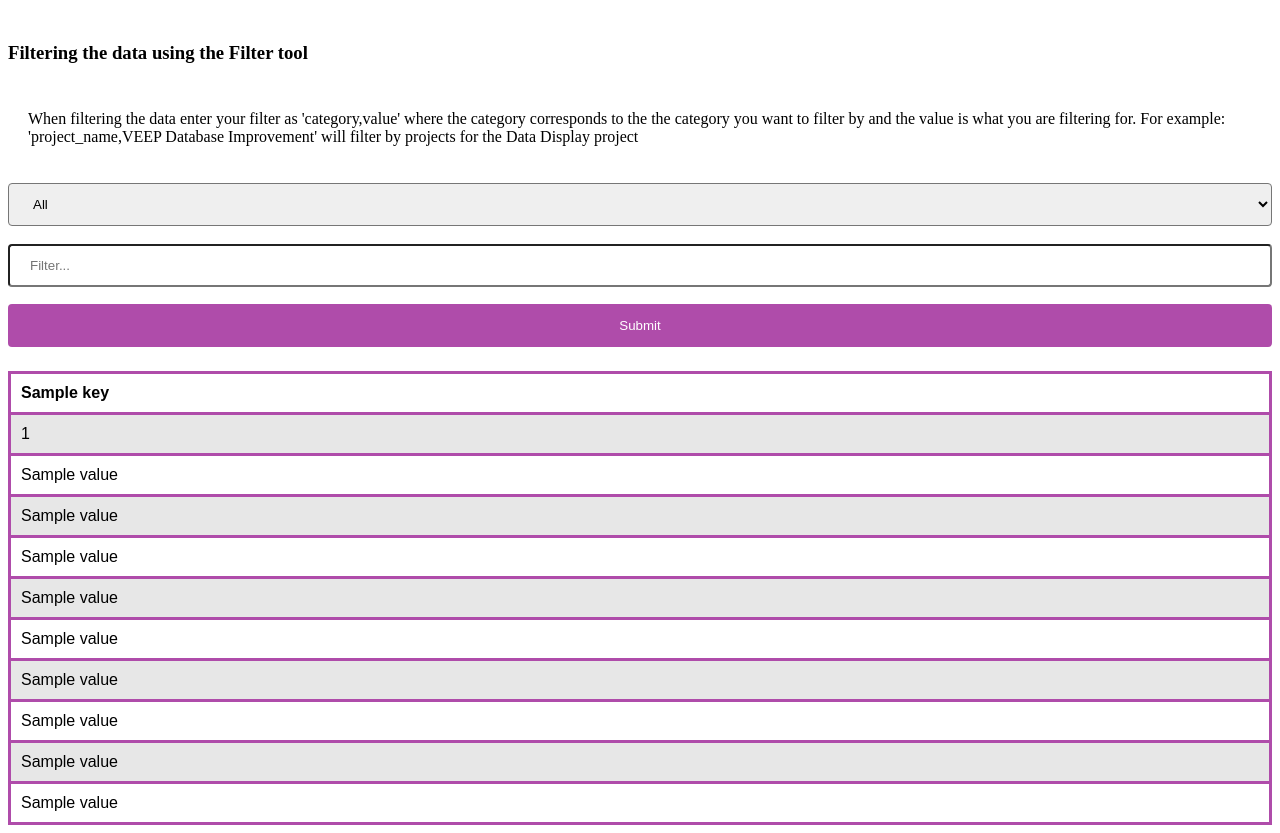
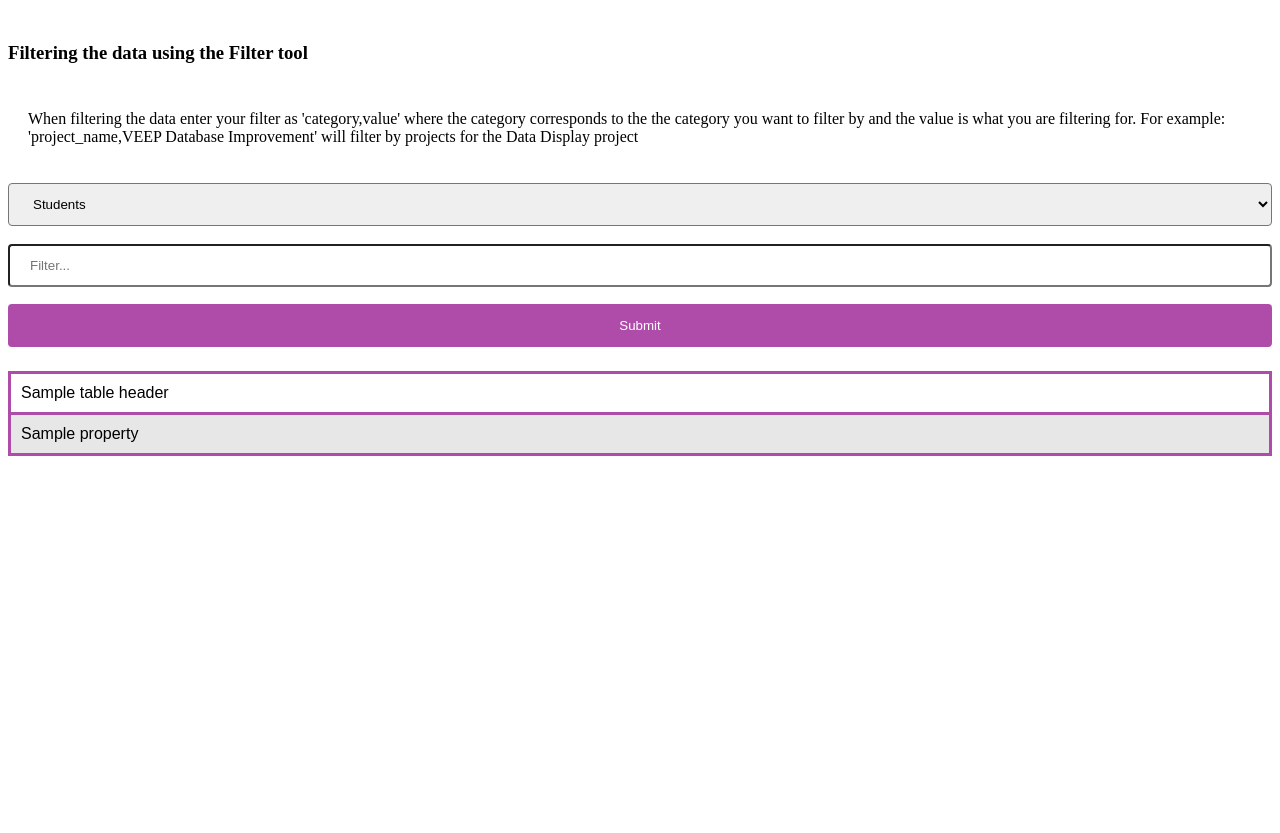
Before and after one commit to chouvinc/VEEP-Summer-Project, a Django app: template datadisplay/templates/datadisplay/database_start_page.html in a window 1280 px wide. Shown: the part 181-1014 px from the top of the page. After the commit the page ends 637 px from the top, so only its background shows below. Run offline with Django 3.2, Linux system fonts and the light colour scheme; the template is opened without the code that fills it: most values are stand-ins (such as "Sample title", 1, 10 or a date in 2020).

Commit message:
Fixed sqlite database issue. Started to generate tables by iterating over model properties rather than static list. Minor fixes to readme.

```diff
--- a/datadisplay/templates/datadisplay/database_start_page.html
+++ b/datadisplay/templates/datadisplay/database_start_page.html
@@ -23,8 +23,7 @@
     <div>
         <form>
             <select class = "menu" id = "tables" name = 'tables'>
-                <option value = "All">All</option>
-                <option value = "Students">Students</option>
+                <option selected value = "Students">Students</option>
                 <option value = "Teams">Teams</option>
                 <option value = "Projects">Projects</option>
                 <option value = "Not For Profits">Not For Profits</option>
@@ -36,6 +35,7 @@
         </form>
     </div>
     <div>
+        {% if test %}
         {% load cust_tags %}
         <table>
                 <tr>
@@ -116,6 +116,23 @@
                     {% endfor %}
                 </tr>
         </table>
+        {% else %}
+        <table>
+            <!-- Column headers -->
+            <tr>
+                {% for field_name in table_headers %}
+                    <td>{{ field_name }}</td>
+                {% endfor %}
+            </tr>
+            <tr>
+                {% for datum in data %}
+                    {% for property in datum %}
+                    <td> {{ property }} </td>
+                    {% endfor %}
+                {% endfor %}
+            </tr>
+        </table>
+        {% endif %}
     </div>
 
 </html>
--- a/veep_data_project/settings.py
+++ b/veep_data_project/settings.py
@@ -77,7 +77,7 @@ WSGI_APPLICATION = 'veep_data_project.wsgi.application'
 DATABASES = {
     'default': {
         'ENGINE': 'django.db.backends.sqlite3',
-        'NAME': 'VEEP data display',
+        'NAME': os.path.join(BASE_DIR, 'db.sqlite3'),
     }
 }
 
```
Also changed, not shown: datadisplay/models.py (+1 -14 lines), datadisplay/views.py (+9 -2 lines), README.md, datadisplay/migrations/0001_initial.py, datadisplay/migrations/__init__.py (added), db.sqlite3, 2 other files.
